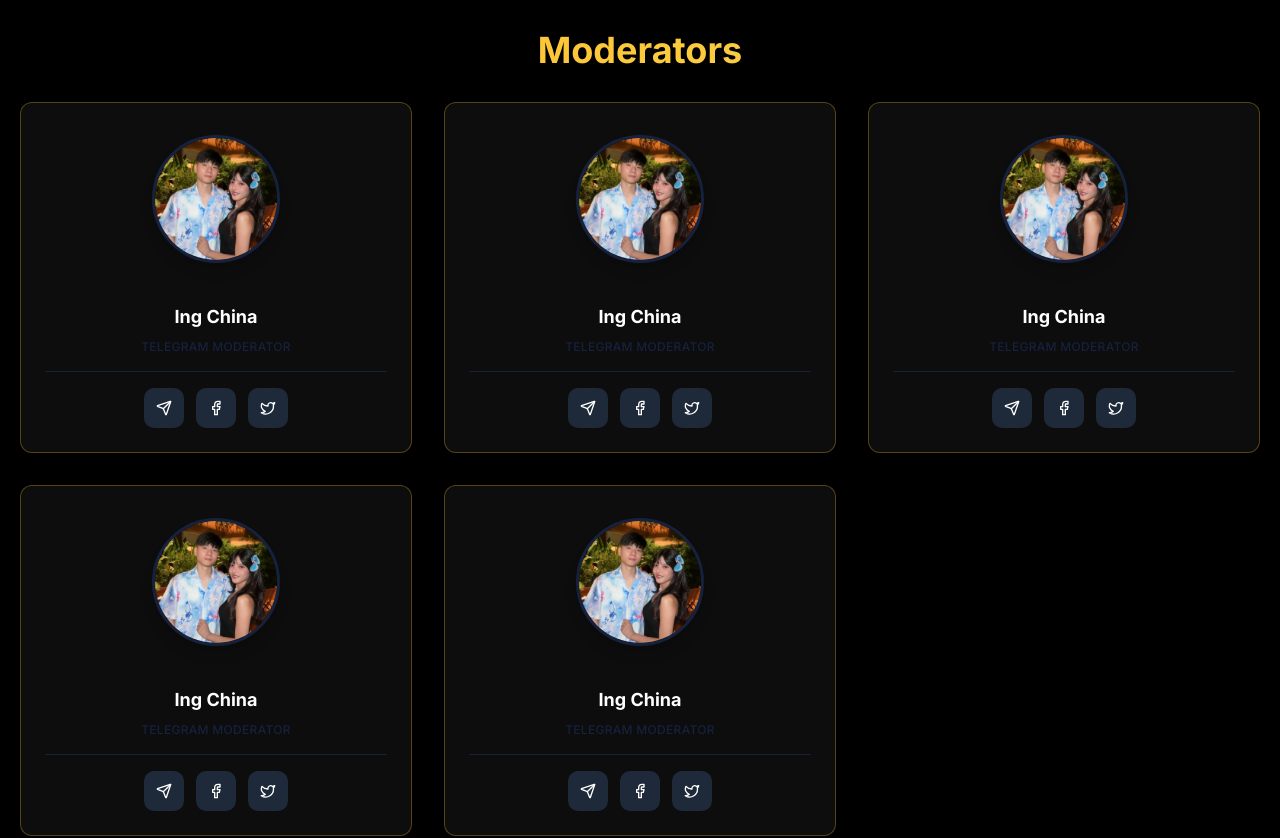
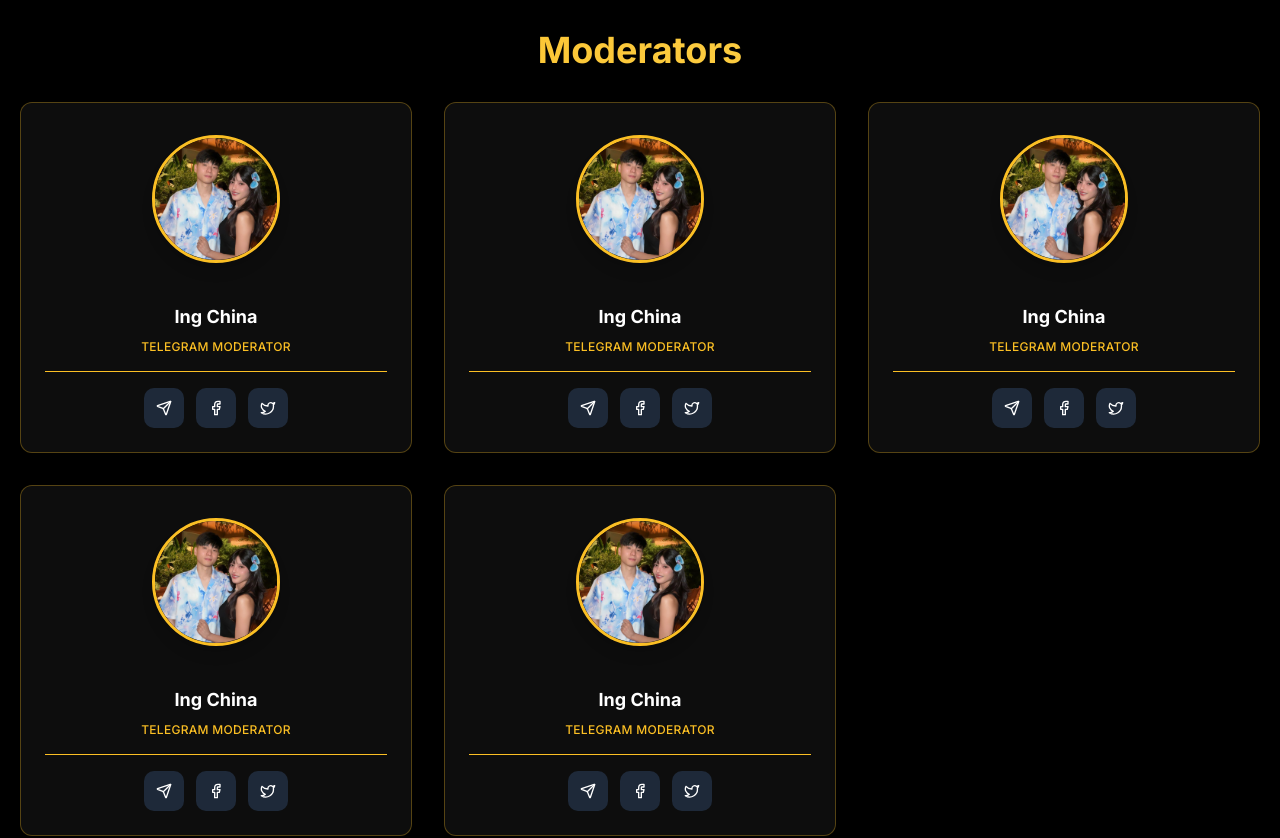
Before and after one commit to Ing-China/SH-Crypto-Community, a Next.js app: page /teams in a window 1280 px wide. Shown: the part 643-1481 px from the top of the page. Built offline with nearby package versions, Linux system fonts and the light colour scheme.

Commit message:
Static : Fix color on Card Moderators

```diff
--- a/components/ModeratorCard.tsx
+++ b/components/ModeratorCard.tsx
@@ -17,7 +17,7 @@ const ModeratorCard: React.FC<ModeratorCardProps> = ({ item }) => {
         {/* Image Section - Centered Circular */}
         <div className="flex justify-center pt-8 pb-4">
           <div className="relative">
-            <div className="w-32 h-32 rounded-full overflow-hidden border-3 border-[var(--color-secondary)] shadow-lg">
+            <div className="w-32 h-32 rounded-full overflow-hidden border-3 border-[var(--color-primary)] shadow-lg">
               <Image
                 src={item.image}
                 alt={`${item.name} profile`}
@@ -29,7 +29,7 @@ const ModeratorCard: React.FC<ModeratorCardProps> = ({ item }) => {
             </div>
 
             {/* Gradient Border Effect */}
-            <div className="absolute inset-0 rounded-full bg-gradient-to-r from-[var(--color-secondary)] to-[var(--color-secondary-light)] opacity-0 group-hover:opacity-100 transition-opacity duration-300 -z-10 blur-md" />
+            <div className="absolute inset-0 rounded-full bg-gradient-to-r from-[var(--color-primary)] to-[var(--color-primary-light)] opacity-0 group-hover:opacity-100 transition-opacity duration-300 -z-10 blur-md" />
           </div>
         </div>
 
@@ -37,17 +37,17 @@ const ModeratorCard: React.FC<ModeratorCardProps> = ({ item }) => {
         <div className="p-6 text-center space-y-4">
           {/* Name and Role */}
           <div className="space-y-2">
-            <h3 className="text-lg font-bold text-white group-hover:text-[var(--color-secondary)] transition-colors duration-200">
+            <h3 className="text-lg font-bold text-white  transition-colors duration-200">
               {item.name}
             </h3>
-            <p className="text-xs font-medium text-[var(--color-secondary)] uppercase tracking-wide">
+            <p className="text-xs font-medium text-[var(--color-primary)] uppercase tracking-wide">
               {item.role}
             </p>
           </div>
 
           {/* Social Links */}
           {socialLinks.length > 0 && (
-            <div className="flex justify-center gap-3 pt-4 border-t border-[var(--color-secondary)]">
+            <div className="flex justify-center gap-3 pt-4 border-t border-[var(--color-primary)]">
               {socialLinks.map((link) => {
                 const IconComponent = link.icon;
                 return (
```
